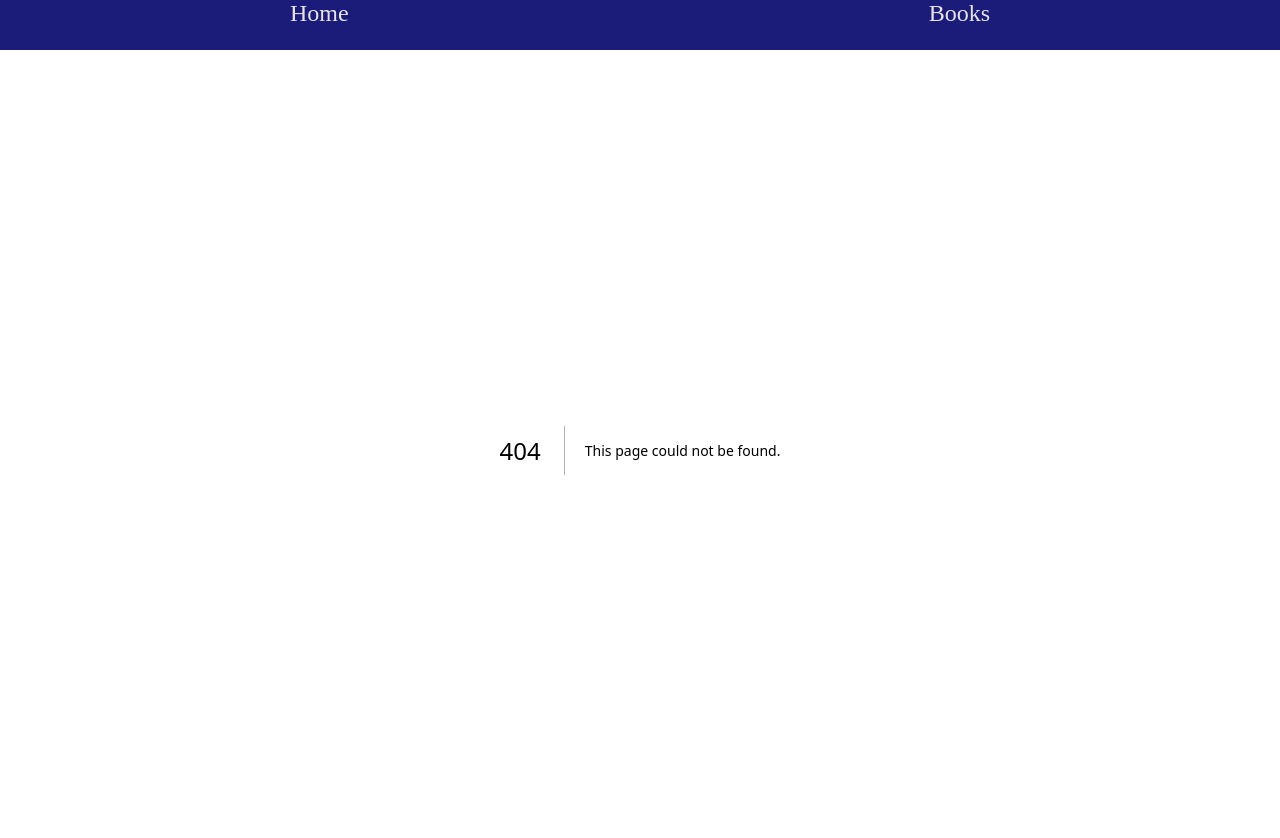
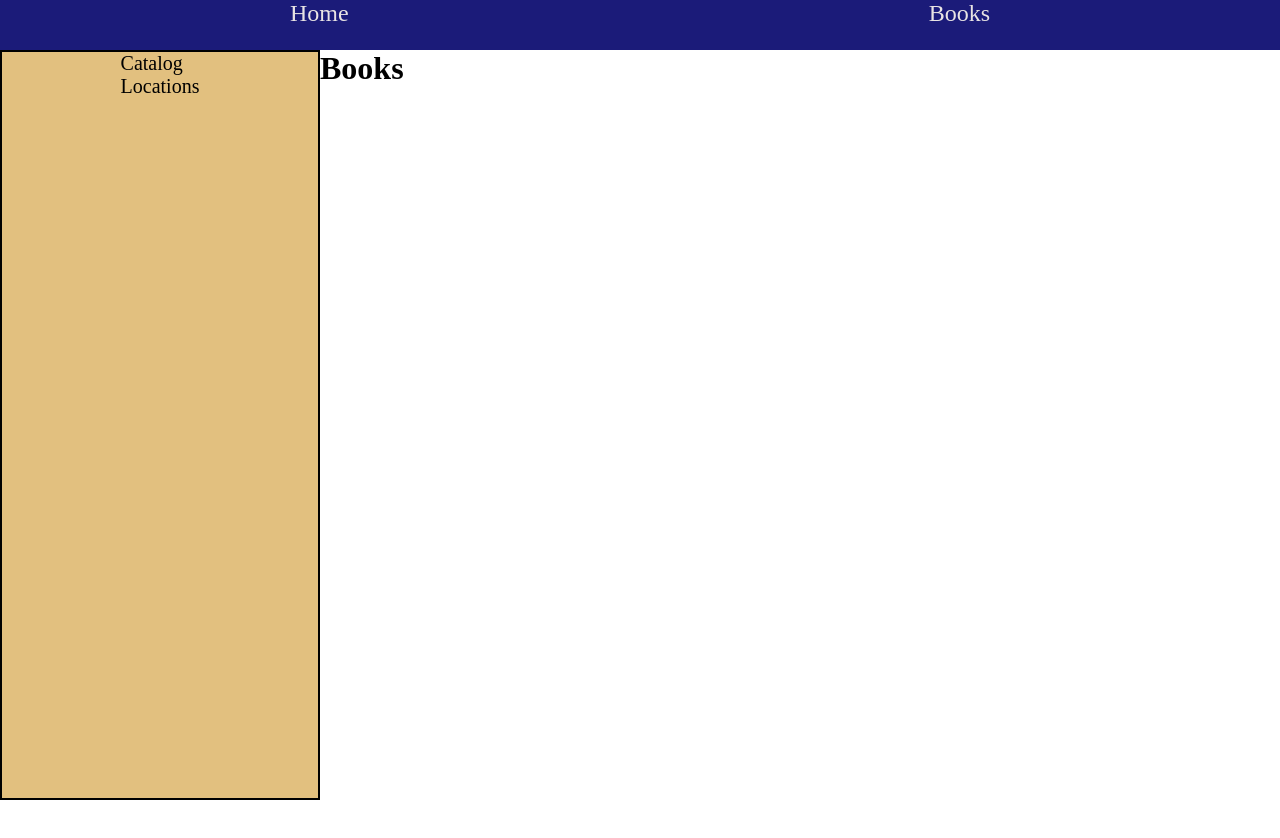
Before and after one commit to fralcala/layouts-errors, a Next.js app: page /books in a window 1280 px wide. Before the commit this address had no page. Shown: the top 838 px of the page. After the commit the page ends 800 px from the top, so only its background shows below. Built offline with nearby package versions, Linux system fonts and the light colour scheme.

Commit message:
Added 404 page and layout for books nested routes

```diff
--- /dev/null
+++ b/src/app/books/books.css
@@ -0,0 +1,28 @@
+.booksLayout {
+  width: 100%;
+
+  display: grid;
+  grid-template-columns: 1fr 3fr;
+}
+
+.booksLayout nav {
+  width: 100%;
+  min-height: calc(100vh - 50px);
+  display: flex;
+  flex-direction: column;
+  align-items: center;
+
+  background-color: #e2c07f;
+  border: 2px solid black;
+}
+
+.booksLayout li {
+  list-style: none;
+}
+
+.booksLayout nav ul li a {
+  margin-bottom: 16px;
+  text-decoration: none;
+  font-size: 20px;
+  color: black;
+}
--- /dev/null
+++ b/src/app/books/layout.js
@@ -0,0 +1,22 @@
+"use client";
+
+import Link from "next/link";
+import "./books.css";
+
+export default function BooksLayout({ children }) {
+  return (
+    <div className="booksLayout">
+      <nav>
+        <ul>
+          <li>
+            <Link href="/books">Catalog</Link>
+          </li>
+          <li>
+            <Link href="/books/locations">Locations</Link>
+          </li>
+        </ul>
+      </nav>
+      {children}
+    </div>
+  );
+}
--- /dev/null
+++ b/src/app/books/page.js
@@ -0,0 +1,9 @@
+"use client";
+
+export default function BooksPage() {
+  return (
+    <main>
+      <h1>Books</h1>
+    </main>
+  );
+}
```
Also changed, not shown: src/app/not-found.js (added, +10 -0 lines).
